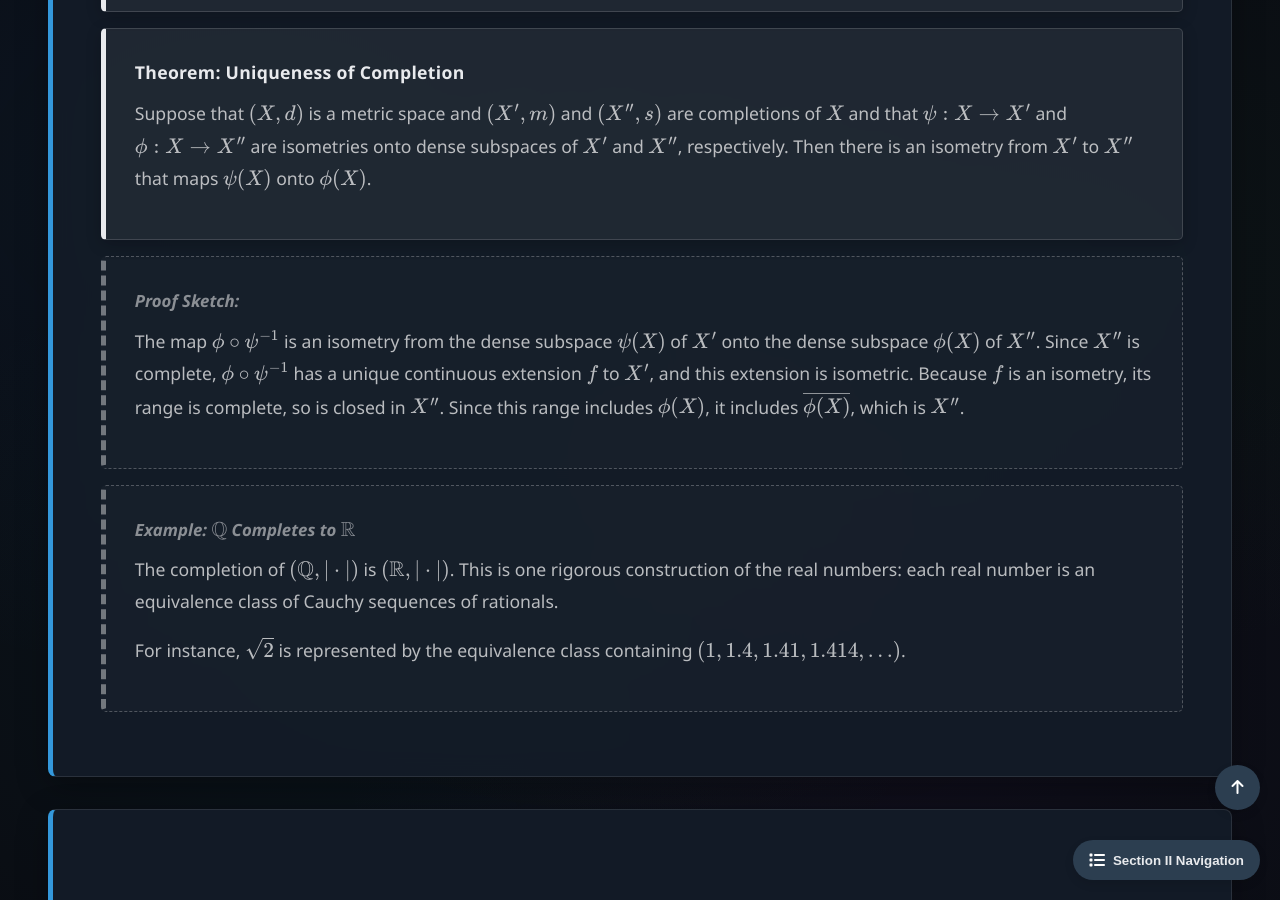
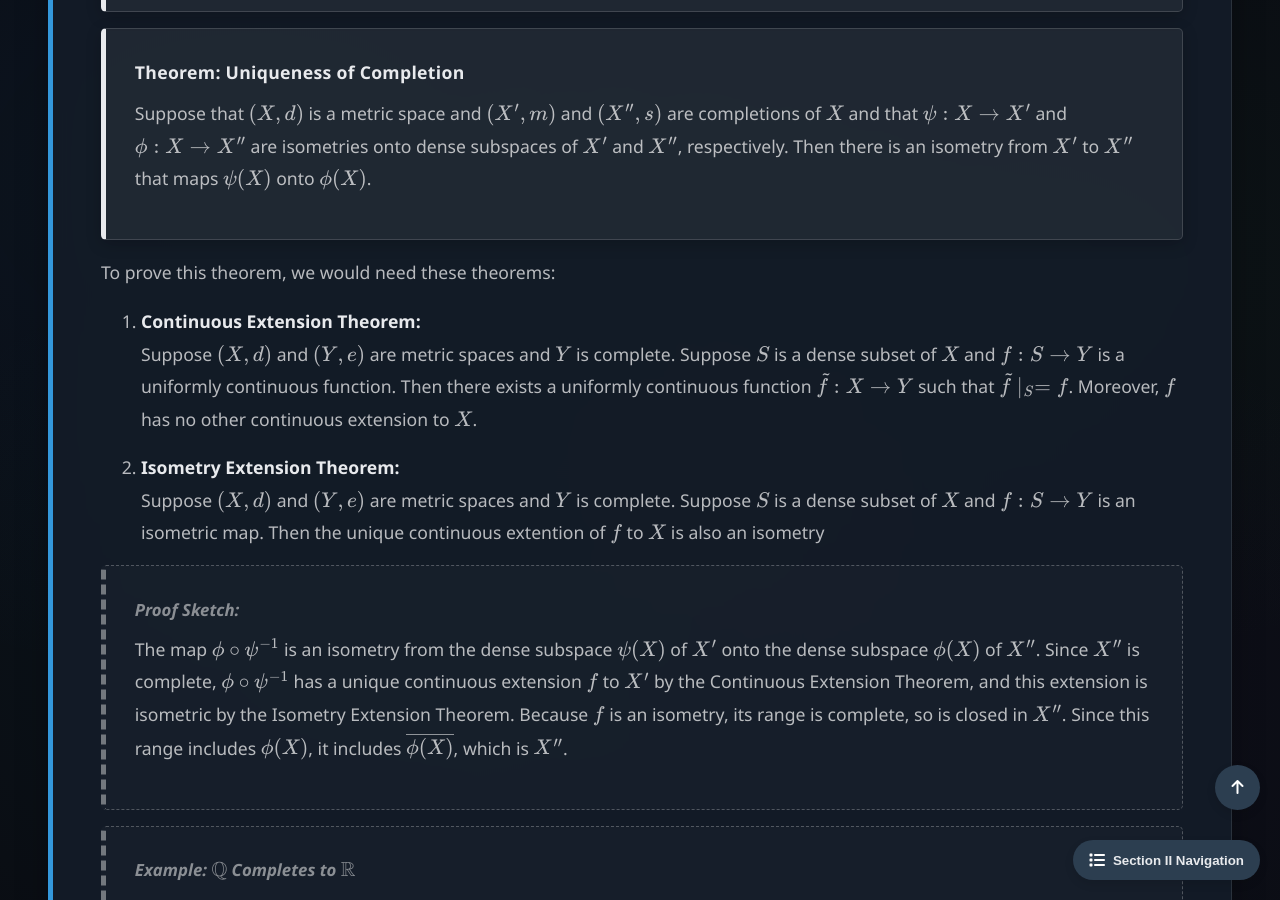
Before and after one commit to Yusukey01/yusukey01.github.io, a Jekyll site: the page built from Mathematics/Calculus/completeness.html, in a window 1280 px wide and 900 px high, scrolled down 3311 px. Built offline with Jekyll 4.4.1, drawn with Linux system fonts in a browser that asks for light colours.

Commit message:
revised explanations

```diff
--- a/Mathematics/Calculus/completeness.html
+++ b/Mathematics/Calculus/completeness.html
@@ -228,14 +228,36 @@ noindex: true
                     </p>
                 </div>
 
+                <p>
+                    To prove this theorem, we would need these theorems:
+                    <ol style="padding-left: 40px;">
+                        <li><strong>Continuous Extension Theorem:</strong><br>
+                            <p>
+                                Suppose \((X, d)\) and \((Y, e)\) are metric spaces and \(Y\) is complete. Suppose \(S\) is a
+                                dense subset of \(X\) and \(f: S \to Y\) is a uniformly continuous function. Then there exists a uniformly
+                                continuous function \(\tilde{f}:X \to Y\) such that \(\tilde{f} \mid_S = f\). Moreover, \(f\) has no other
+                                continuous extension to \(X\).
+                            </p>
+                        </li>
+
+                        <li><strong>Isometry Extension Theorem:</strong><br>
+                            <p>
+                                Suppose \((X, d)\) and \((Y, e)\) are metric spaces and \(Y\) is complete. Suppose \(S\) is a
+                                dense subset of \(X\) and \(f: S \to Y\) is an isometric map. Then the unique continuous extention
+                                of \(f\) to \(X\) is also an isometry
+                            </p>
+                        </li>
+                    </ol>
+                </p>
+
                 <div class="proof">
                     <span class="proof-title">Proof Sketch:</span>
                     <p>
                         The map \(\phi \circ \psi^{-1}\) is an isometry from the dense subspace \(\psi(X)\) of \(X'\) onto
                         the dense subspace \(\phi(X)\) of \(X''\).
 
-                        Since \(X''\) is complete, \(\phi \circ \psi^{-1}\) has a unique continuous extension \(f\) to \(X'\),
-                        and this extension is isometric.
+                        Since \(X''\) is complete, \(\phi \circ \psi^{-1}\) has a unique continuous extension \(f\) to \(X'\) by
+                        the Continuous Extension Theorem, and this extension is isometric by the Isometry Extension Theorem.
 
                         Because \(f\) is an isometry, its range is complete, so is closed in \(X''\). Since this range includes \(\phi(X)\),
                         it includes \(\overline{\phi(X)}\), which is \(X''\).
```
